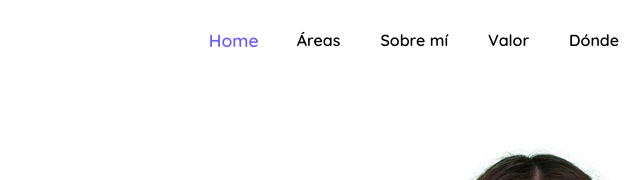
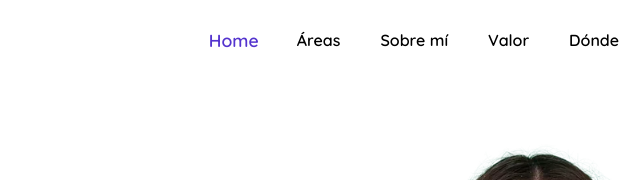
Before and after one commit to PaoloHerrera/landing-cata, an Astro site: page / in a window 1280 px wide. In both pictures the pointer is over the item "Home". Shown: the top 180 px of the page, 519-1159 px from the left. Built offline with nearby package versions, Linux system fonts and the light colour scheme; Astro itself is replaced by a stand-in of ours; no server answers.

Commit message:
Se actualiza el color del efecto hover en los elementos del menú de navegación.

```diff
--- a/src/components/Navbar.astro
+++ b/src/components/Navbar.astro
@@ -48,7 +48,7 @@ import MenuToggle from "./MenuToggle.astro";
 
 <style>
 	.navbar-item:hover {
-		color: var(--color-moody-blue-500);
+		color: var(--color-moody-blue-700);
 		transition: color 0.2s;
 		cursor: pointer;
 		transform: scale(1.1);
```
